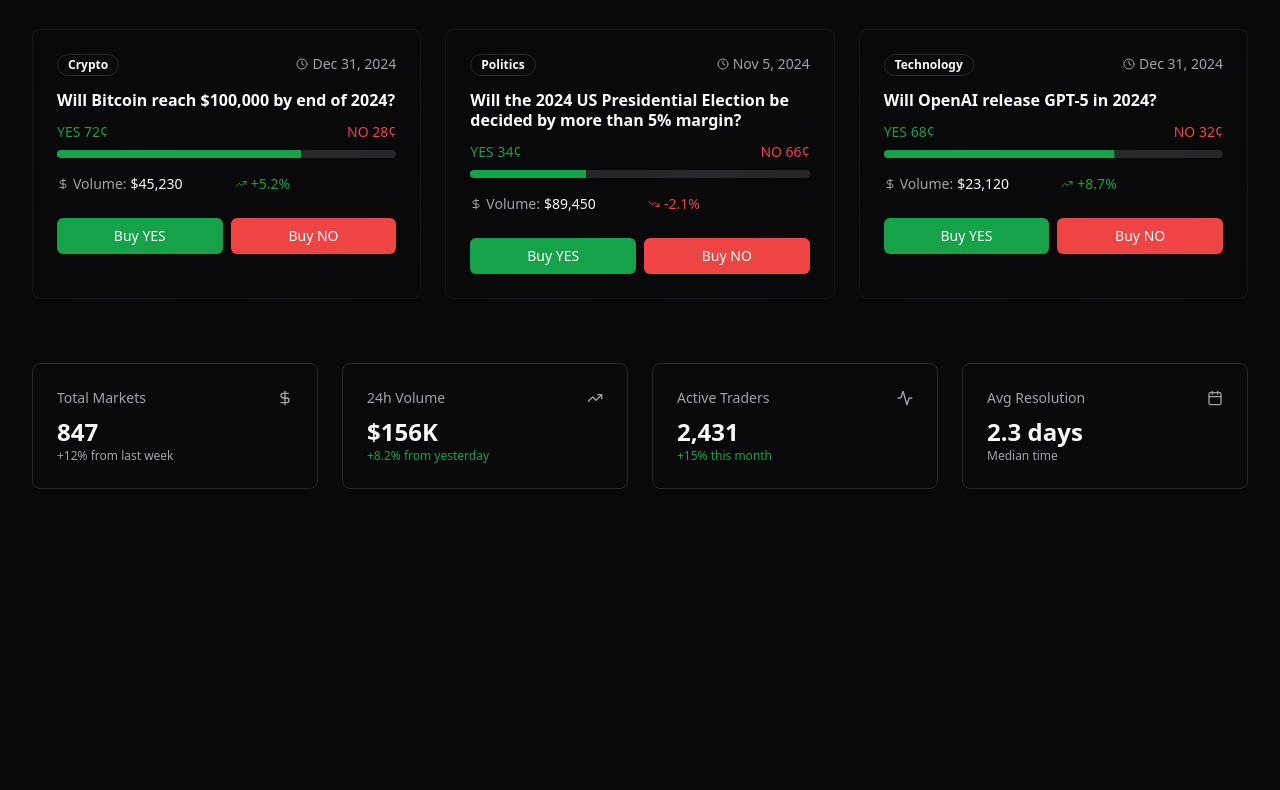
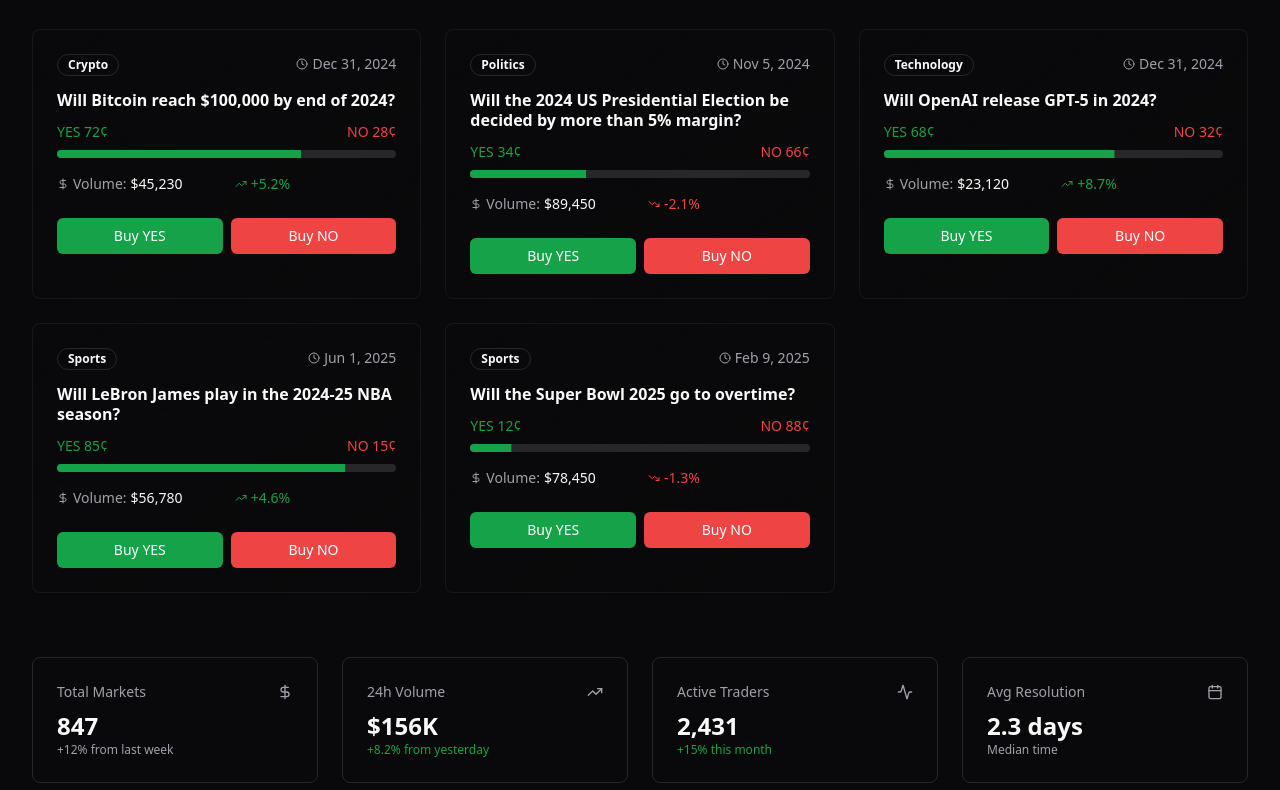
Before and after one commit to Amplified-Information/testing, a React (Vite) app: page /markets in a window 1280 px wide. Shown: the part 562-1352 px from the top of the page. Before the commit the page ends 1083 px from the top, so only its background shows below. Built offline with nearby package versions, Linux system fonts and the light colour scheme.

Commit message:
Fix sports market display
The sports category is now displaying markets correctly.

```diff
--- a/src/pages/Markets.tsx
+++ b/src/pages/Markets.tsx
@@ -67,6 +67,28 @@ const Markets = () => {
       endDate: "Dec 31, 2024",
       liquidity: 34000,
       change24h: 8.7
+    },
+    {
+      id: "16",
+      question: "Will LeBron James play in the 2024-25 NBA season?",
+      category: "Sports",
+      yesPrice: 85,
+      noPrice: 15,
+      volume: 56780,
+      endDate: "Jun 1, 2025",
+      liquidity: 72000,
+      change24h: 4.6
+    },
+    {
+      id: "17",
+      question: "Will the Super Bowl 2025 go to overtime?",
+      category: "Sports",
+      yesPrice: 12,
+      noPrice: 88,
+      volume: 78450,
+      endDate: "Feb 9, 2025",
+      liquidity: 95000,
+      change24h: -1.3
     }
   ];
 
```
